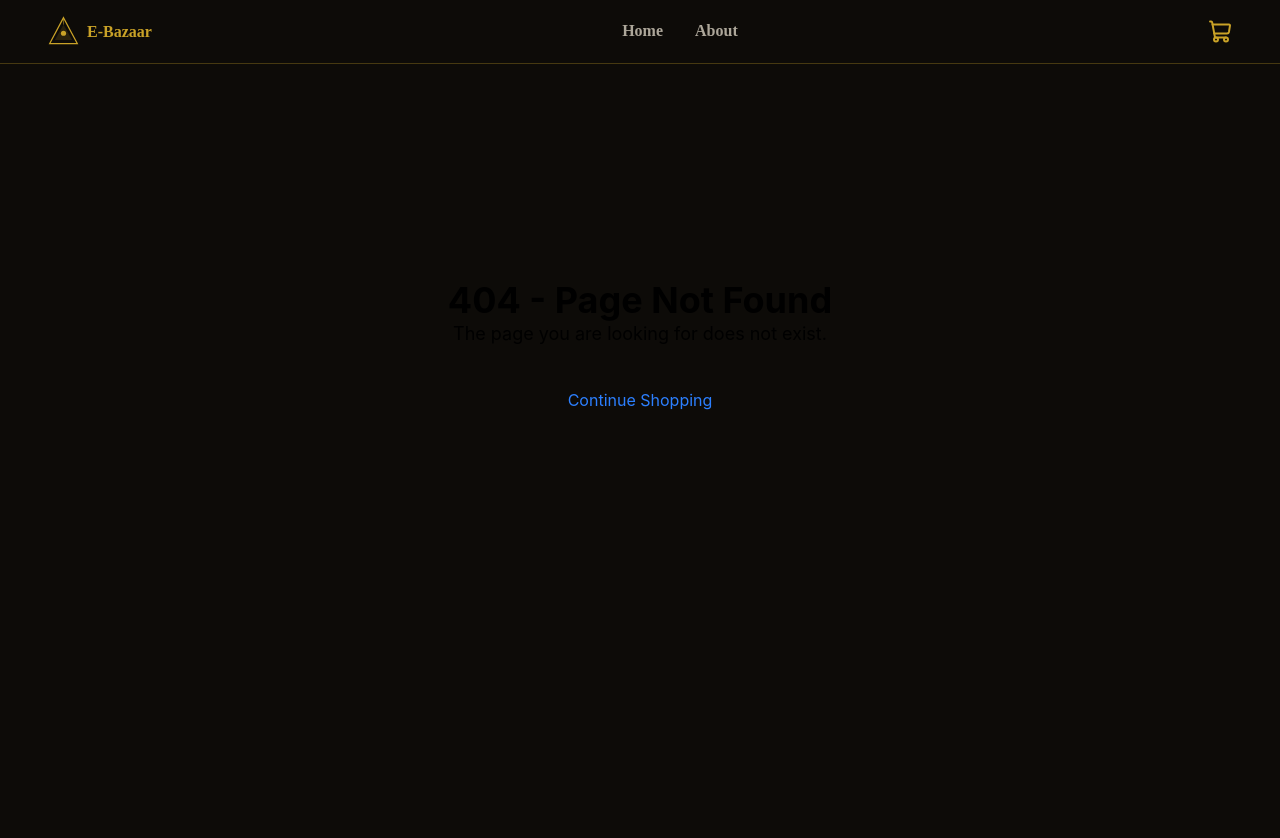
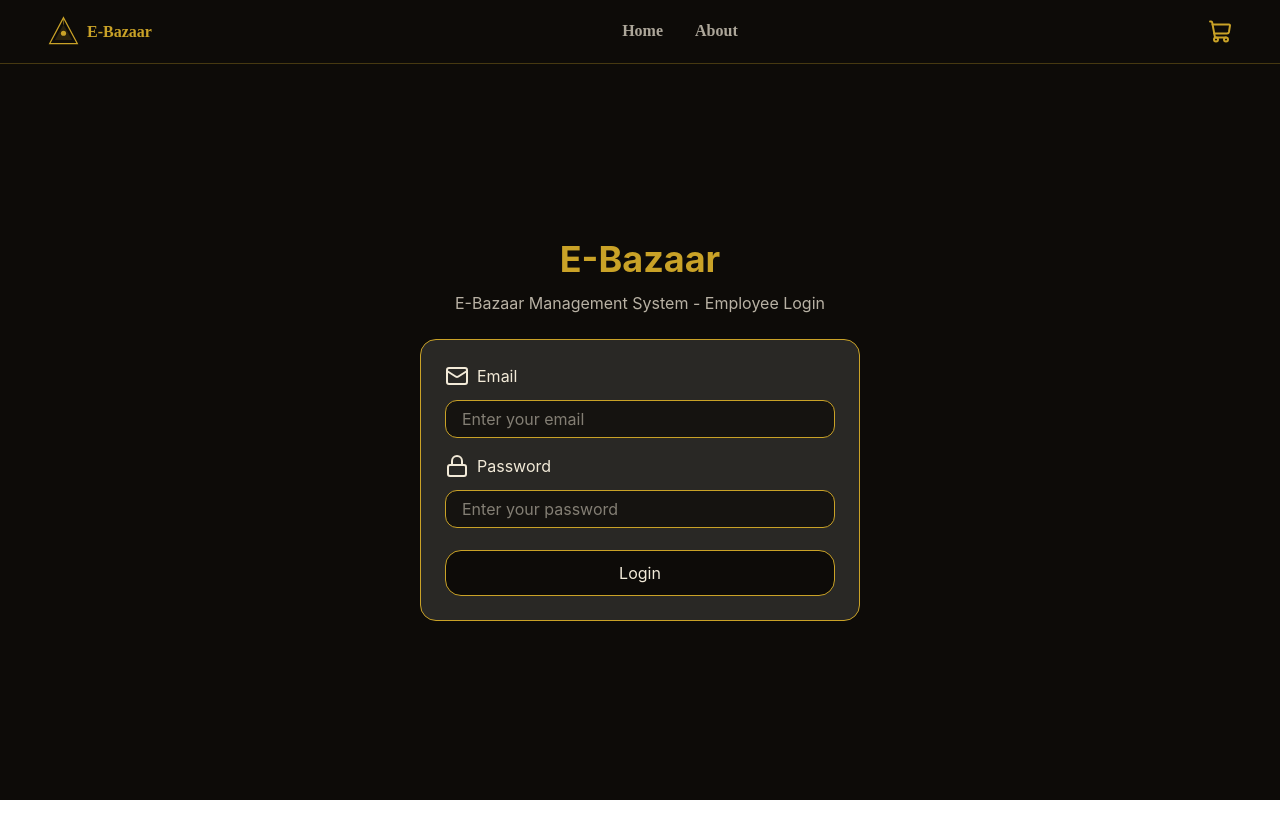
Before and after one commit to alaametawh/E-Bazaar_AI, a React (Vite) app: page /login in a window 1280 px wide. Before the commit this address had no page. Shown: the top 838 px of the page. After the commit the page ends 800 px from the top, so only its background shows below. Built offline with nearby package versions, Linux system fonts and the light colour scheme; no server answers.

Commit message:
add auth login form ,connect (supabase/tanstak/useform/toaster)

```diff
--- a/package.json
+++ b/package.json
@@ -14,10 +14,15 @@
     "@fontsource/cinzel": "^5.2.8",
     "@fontsource/cinzel-decorative": "^5.2.8",
     "@fontsource/raleway": "^5.2.8",
+    "@supabase/supabase-js": "^2.110.2",
     "@tailwindcss/vite": "^4.3.2",
+    "@tanstack/react-query": "^5.101.2",
+    "lucide": "^1.24.0",
     "lucide-react": "^1.24.0",
     "react": "^19.2.7",
     "react-dom": "^19.2.7",
+    "react-hook-form": "^7.81.0",
+    "react-hot-toast": "^2.6.0",
     "react-router-dom": "^7.18.1",
     "tailwindcss": "^4.3.2"
   },
--- a/src/App.tsx
+++ b/src/App.tsx
@@ -1,23 +1,68 @@
 import {BrowserRouter, Route, Routes} from 'react-router-dom'
+import { QueryClient, QueryClientProvider } from '@tanstack/react-query'
+import { Toaster } from 'react-hot-toast'
+
 import Home from './pages/Home'
 import About from './pages/About'
 import Cart from './pages/Cart'
 import NotFound from './pages/NotFound'
 import Navbar from './components/Navbar/Navbar'
+import Login from './pages/login'
+import Dashboard from './pages/dashboard'
+import ProtectingRoute from './components/ProtectingRoute'
 
 function App() {
+  const queryClient = new QueryClient({
+    defaultOptions: {
+      queries: {
+        staleTime: 1000 * 60 * 5, // 5 minutes
+      },
+    },
+  });
+
   return (
+    <QueryClientProvider client={queryClient}>
       <BrowserRouter>
         <Navbar />
-      <div className="p-4 bg-bg min-h-screen w-full">
+        <Toaster
+          position="top-center"
+          gutter={10}
+          containerStyle={{ top: 70 }}
+          toastOptions={{
+            success: {
+              duration: 3000,
+              style: {
+                background: "#16a34a",
+                color: "#fff",
+              },
+            },
+            error: {
+              duration: 5000,
+              style: {
+                background: "#dc2626",
+                color: "#fff",
+              },
+            },
+            style: {
+              fontSize: "16px",
+              maxWidth: "500px",
+              padding: "16px 24px",
+              borderRadius: "8px",
+            },
+          }}
+        />
+        <div className="p-4 bg-bg min-h-[calc(100vh-64px)] w-full">
         <Routes>
           <Route path="/" element={<Home />} />
           <Route path="/about" element={<About />} />
           <Route path="/cart" element={<Cart />} />
+          <Route path="/login" element={<Login />} />
+          <Route path="/dashboard" element={<ProtectingRoute><Dashboard /></ProtectingRoute>} />
           <Route path="*" element={<NotFound />} />
         </Routes>
         </div>
       </BrowserRouter>
+    </QueryClientProvider>
   )
 }
 
--- /dev/null
+++ b/src/components/ProtectingRoute.tsx
@@ -0,0 +1,22 @@
+import { useNavigate } from "react-router-dom";
+import useUser from "../hooks/useUser";
+import { useEffect } from "react";
+
+export default function ProtectingRoute({ children }: { children: React.ReactNode }) {
+    const { isLoading, isError, Auth } = useUser();
+    const navigate = useNavigate();
+    useEffect(() => {
+        if (!isLoading && !Auth) {
+            navigate("/login");
+        }
+    }, [isLoading, Auth, navigate]);
+    if (isLoading) {
+        return <div>Loading...</div>;
+    }
+    if (isError) {
+        navigate("/notfound");
+    }
+    if (Auth) {
+        return children;
+    }
+}
--- /dev/null
+++ b/src/hooks/useLogin.ts
@@ -0,0 +1,29 @@
+import { useNavigate } from "react-router-dom";
+import { useMutation } from "@tanstack/react-query";
+import {toast} from "react-hot-toast";
+import { login } from "../services/apiAuth";
+
+type LoginData = {
+    email: string;
+    password: string;
+};
+
+export default function useLogin() {
+    const navigate = useNavigate();
+
+    const { mutate, isPending } = useMutation({
+        mutationFn: (data: LoginData) => login(data),
+
+        onSuccess: () => {
+            navigate("/dashboard");
+            toast.success("Login successful!");
+        },
+
+        onError: (error) => {
+            toast.error("Login failed. Please check your credentials.");
+            console.error("Login failed:", error);
+        },
+    });
+
+    return { mutate, isPending };
+}
--- /dev/null
+++ b/src/hooks/useUser.ts
@@ -0,0 +1,11 @@
+import { useQuery } from "@tanstack/react-query";
+import { getCurrentUser } from "../services/apiAuth";
+
+export default function useUser() {
+    const {isLoading, isError, data: user} = useQuery({
+        queryFn: getCurrentUser,
+        queryKey: ['user']
+    })
+    const Auth = user?.role === "authenticated"
+    return {isLoading, isError, user, Auth}
+}
--- a/src/pages/dashboard.tsx
+++ b/src/pages/dashboard.tsx
@@ -0,0 +1,5 @@
+export default function Dashboard() {
+    return (
+        <div className=" text-text">dashboard</div>
+    )
+}
--- a/src/pages/login.tsx
+++ b/src/pages/login.tsx
@@ -0,0 +1,58 @@
+import { useForm } from "react-hook-form";
+import { Lock, Mail} from 'lucide-react';
+import useLogin from "../hooks/useLogin";
+
+
+type LoginFormValues = {
+    email: string;
+    password: string;
+};
+
+export default function Login() {
+    const  {mutate} = useLogin();
+    const {register, handleSubmit, formState: {errors}} = useForm<LoginFormValues>();
+
+    function onSubmit(data: LoginFormValues) {
+        mutate({email: data.email, password: data.password});
+    }
+
+    return (
+        <div className=" text-text flex flex-col justify-center items-center min-h-[calc(100vh-100px)]">
+            <h1 className="text-4xl text-accent font-bold mb-3">E-Bazaar</h1>
+            <p className=" text-text/75 mb-6">E-Bazaar Management System - Employee Login</p>
+            <form className="bg-[#292825] p-6 rounded-2xl border border-accent w-110" onSubmit={handleSubmit(onSubmit)}>
+
+                <div className="mb-4 flex flex-col gap-2">
+                    <label htmlFor="email"> <span className="flex items-center mb-1"> <Mail className="inline-block mr-2" /> Email </span></label>
+
+                    <input className="text-text bg-bg/70 placeholder:text-text/50 border border-accent focus:outline-none focus:ring-2 focus:ring-accent p-1.5 pl-4 rounded-xl" type="email" id="email"
+                    placeholder="Enter your email"
+                    {...register("email", {
+                        required: "Email is required",
+                        pattern: {
+                            value: /^[^\s@]+@[^\s@]+\.[^\s@]+$/,
+                            message: "Please enter a valid email address",
+                        },
+                    })} />
+
+                    {errors.email && <span className="text-red-500 font-bold">{errors.email.message}</span>}
+                </div>
+
+                <div className="mb-4 flex flex-col gap-2">
+                    <label htmlFor="password"> <span className="flex items-center mb-1"> <Lock className="inline-block mr-2" /> Password </span></label>
+
+                    <input className="text-text bg-bg/70 placeholder:text-text/50 border border-accent focus:outline-none focus:ring-2 focus:ring-accent p-1.5 pl-4 rounded-xl" type="password" id="password"
+                    placeholder="Enter your password"
+                    {...register("password", {
+                        required: "Password is required",
+                        minLength: {value: 6,message: "Password must be at least 6 characters long",}
+                    })} />
+
+                    {errors.password && <span className="text-red-500 font-bold">{errors.password.message}</span>}
+                </div>
+
+                <button  className=" hover:bg-bg/50 w-full border p-2.5 rounded-2xl mt-1.5 bg-bg cursor-pointer border-accent" type="submit">Login</button>
+            </form>
+        </div>
+    )
+}
--- /dev/null
+++ b/src/services/apiAuth.ts
@@ -0,0 +1,27 @@
+import supabase from "./supabase";
+
+type LoginData = {
+  email: string;
+  password: string;
+};
+
+export async function login({ email, password }: LoginData) {
+  const { data, error } = await supabase.auth.signInWithPassword({
+    email,
+    password,
+  });
+
+  if (error) throw new Error(error.message);
+
+  return data;
+}
+
+export async function getCurrentUser() {
+  const {data: sessionData} = await supabase.auth.getSession();
+  if (!sessionData.session) {
+    return null;
+  }
+    const { data, error } = await supabase.auth.getUser();
+    if(error) throw new Error(error.message);
+    return data?.user;
+}
--- /dev/null
+++ b/src/services/supabase.ts
@@ -0,0 +1,10 @@
+import { createClient } from "@supabase/supabase-js";
+
+const supabaseUrl = import.meta.env.VITE_SUPABASE_URL;
+const supabaseAnonKey = import.meta.env.VITE_SUPABASE_PUBLISHABLE_KEY;
+
+console.log("Supabase URL:", supabaseUrl);
+console.log("Supabase Anon Key:", supabaseAnonKey);
+const supabase = createClient(supabaseUrl, supabaseAnonKey);
+
+export default supabase;
```
Also changed, not shown: 1 other file (tests, documents, lock files or other folders). Lines whose indentation alone changed are shown as unchanged.
